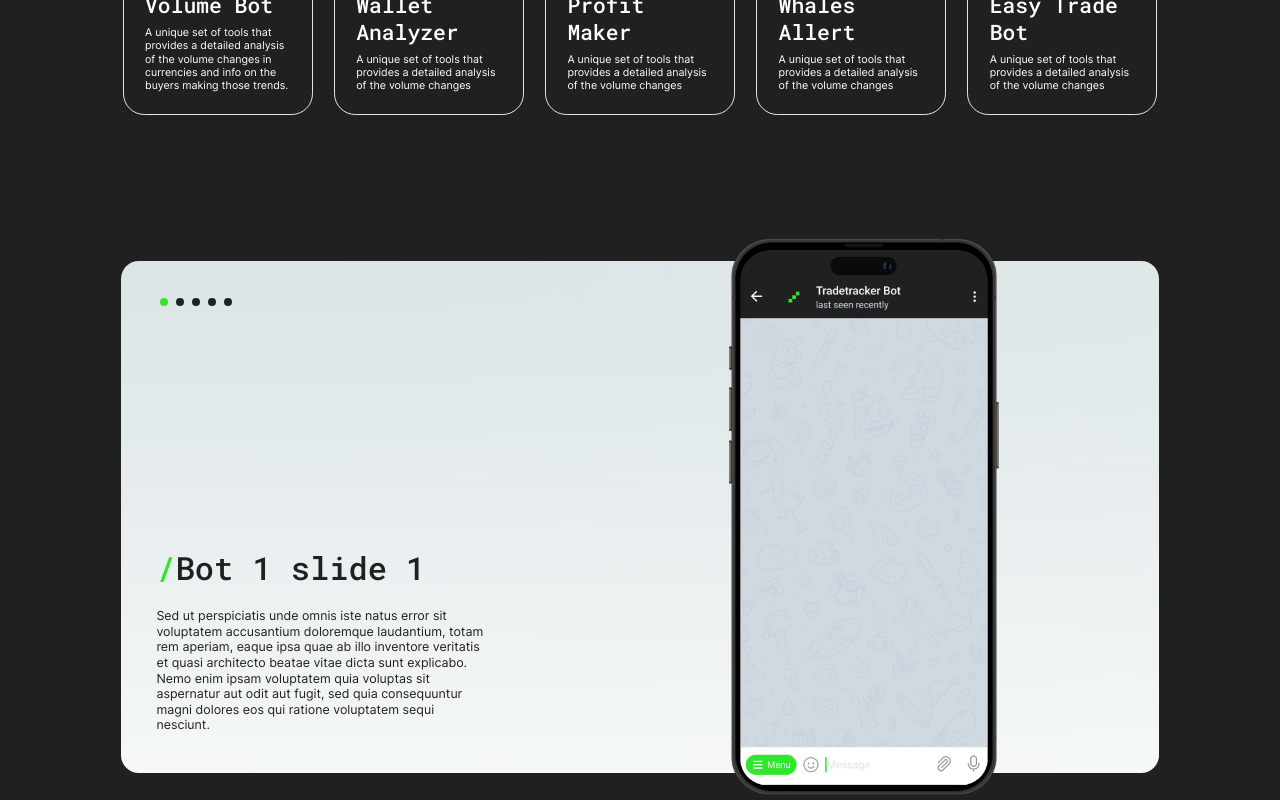
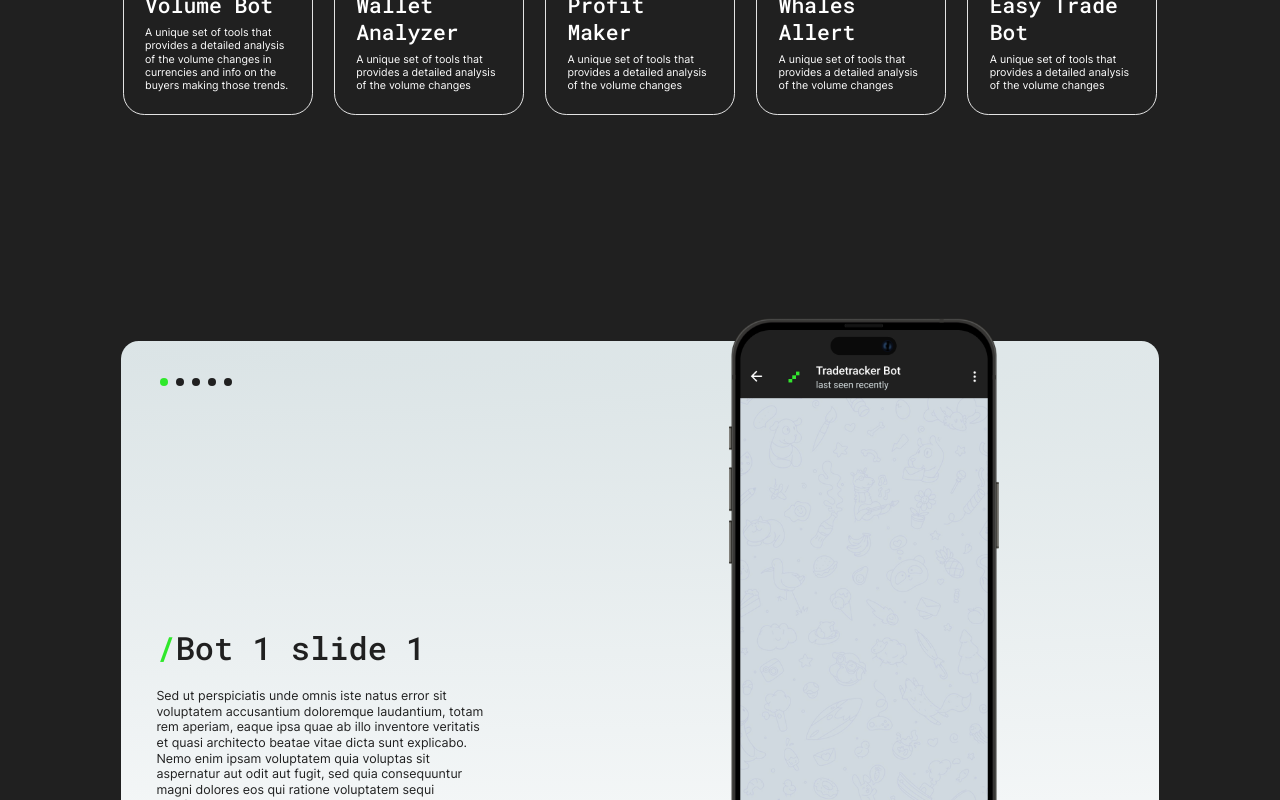
Before and after one commit to nigel-riss/trade-tracker-landing, a Next.js app: page / in a window 1280 px wide. Shown: the part 1020-1820 px from the top of the page. Built offline with nearby package versions, Linux system fonts and the light colour scheme.

Commit message:
fix: update minor styles

```diff
--- a/src/components/Slider.tsx
+++ b/src/components/Slider.tsx
@@ -9,7 +9,6 @@ import {
 import {
   Pagination,
 } from 'swiper/modules';
-import clsx from 'clsx';
 
 
 interface SliderProps {
@@ -22,7 +21,6 @@ export default function Slider(props: SliderProps) {
   } = props;
 
   const paginationClass = styles.pagination;
-  const bulletClass = styles.bullet;
   const currentBulletClass = styles.currentBullet;
 
   return (
@@ -35,7 +33,6 @@ export default function Slider(props: SliderProps) {
       pagination={{
         enabled: true,
         horizontalClass: paginationClass,
-        // bulletClass,
         bulletActiveClass: currentBulletClass,
       }}
       modules={[Pagination]}
--- a/src/components/SliderSection.tsx
+++ b/src/components/SliderSection.tsx
@@ -13,11 +13,13 @@ export default function SliderSection(props: SliderSectionProps) {
 
   return (
     <section className={styles.section}>
-      <Slider
-        slides={product.slides}
-      />
-      <div className={styles.phoneContainer}>
-        <IPhone />
+      <div className={styles.content}>
+        <Slider
+          slides={product.slides}
+        />
+        <div className={styles.phoneContainer}>
+          <IPhone />
+        </div>
       </div>
     </section>
   );
--- a/src/styles/SliderSection.module.scss
+++ b/src/styles/SliderSection.module.scss
@@ -1,7 +1,15 @@
 @import './mixins';
 
+.section {
+  @include atDesktopS {
+    // box model
+    display: flex;
+    align-items: center;
+    height: 100vh;
+  }
+}
 
-.section {
+.content {
   // positioning
   position: relative;
 
--- a/src/styles/_reset.scss
+++ b/src/styles/_reset.scss
@@ -78,3 +78,7 @@ select {
     scroll-behavior: auto !important;
   }
 }
+
+* {
+  -webkit-tap-highlight-color: transparent;
+}
```
